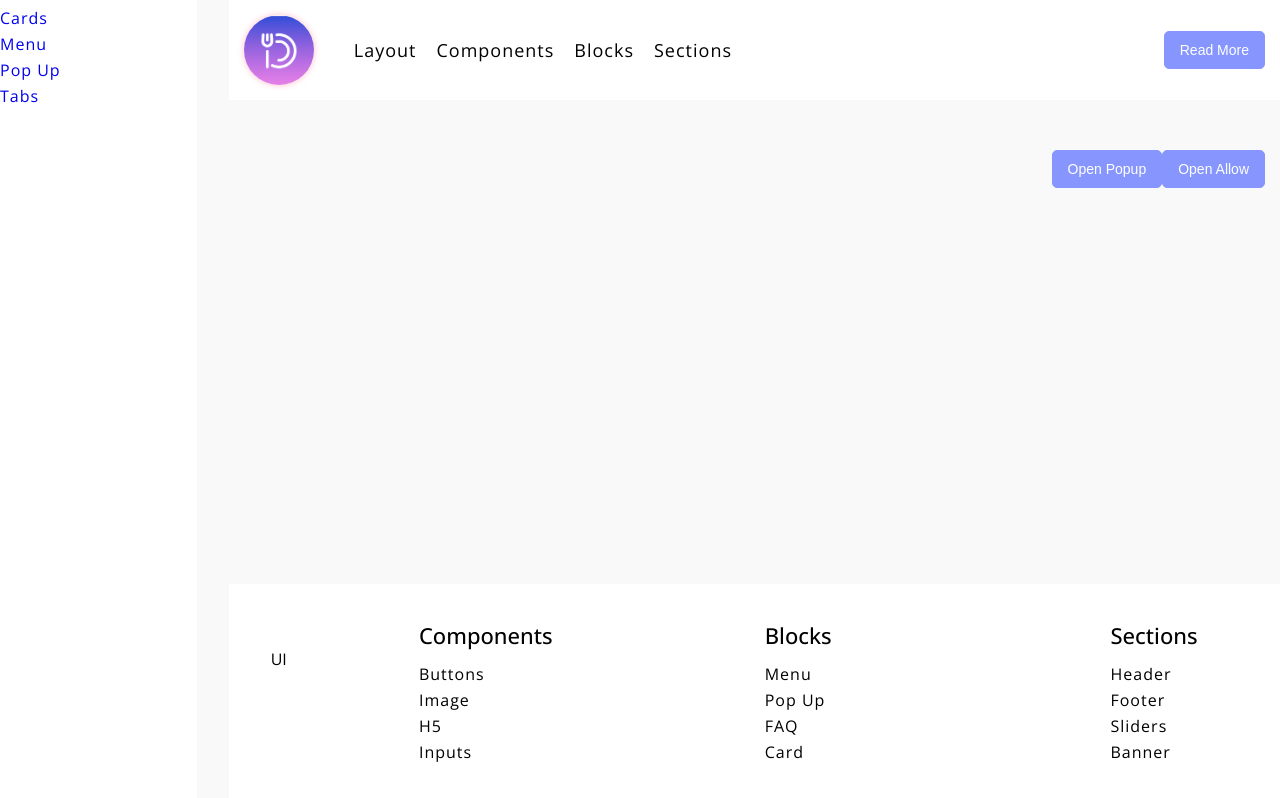
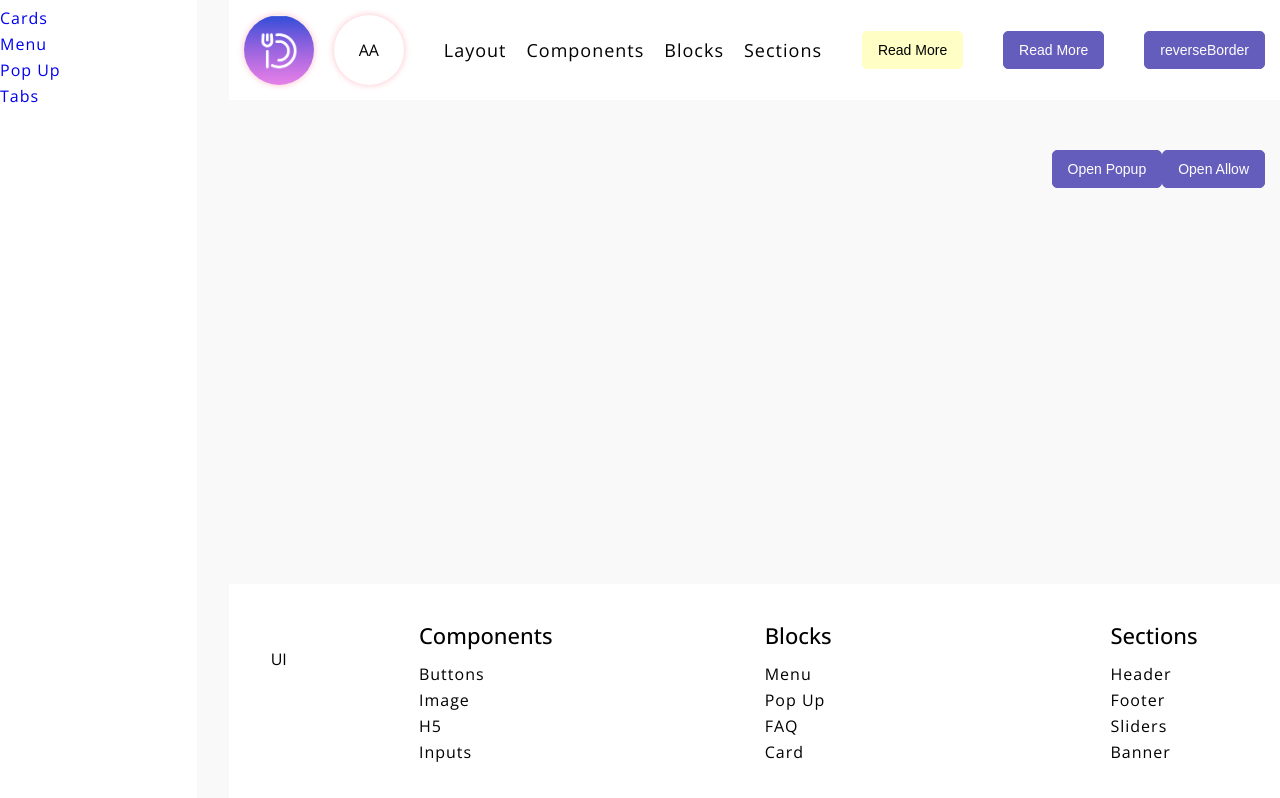
Before and after one commit to IliaRyzhenkov/lib-components, a React (Create React App) app: page /blocks/pop-up in a window 1280 px wide. Built offline with nearby package versions, Linux system fonts and the light colour scheme.

Commit message:
add theme

```diff
--- a/package.json
+++ b/package.json
@@ -10,6 +10,7 @@
     "@types/node": "^16.18.37",
     "@types/react": "^18.2.14",
     "@types/react-dom": "^18.2.6",
+    "mobx-react": "^9.0.0",
     "react": "^18.2.0",
     "react-dom": "^18.2.0",
     "react-router-dom": "^6.14.0",
@@ -41,5 +42,8 @@
       "last 1 firefox version",
       "last 1 safari version"
     ]
+  },
+  "devDependencies": {
+    "@babel/plugin-proposal-private-property-in-object": "^7.21.11"
   }
 }
--- a/src/App.tsx
+++ b/src/App.tsx
@@ -1,4 +1,3 @@
-import React from 'react';
 import { Route, Routes } from 'react-router-dom';
 import Header from './project/header';
 import Footer from './project/footer';
--- a/src/my-lib/components/buttons.tsx
+++ b/src/my-lib/components/buttons.tsx
@@ -1,10 +1,11 @@
 import styled from 'styled-components'
 import { IBorder, IDisplay, IFonts, IGlobal, IProportions } from '../models/global'
+import { defaultTheme } from '../theme/default-theme'
 
 
-interface IButton extends IDisplay, IProportions, IFonts, IBorder, IGlobal{
- opacity?:number,
- hover?: 'reverse' | 'reverseBorder' | 'opacity',
+interface IButton extends IDisplay, IProportions, IFonts, IBorder, IGlobal {
+  opacity?: number,
+  hover?: 'reverse' | 'reverseBorder' | 'opacity',
 }
 
 interface BtnLink extends IButton {
@@ -39,20 +40,20 @@
   max-width: ${(p) => p.maxW};
 
 
-  border:${(p) => p.border?? `1px solid ${p.bg ?? '#8696FE'}`};
+  border:${(p) => p.border ?? `1px solid ${p.bg ?? p.theme.primary}`};
   border-radius: ${(p) => p.br ?? '5px'};
-  box-shadow:${(p) => p.customShadow ? `0px 0px 9px ${p.shadowcolor ?? p.bg ?? '#8696FE'}` : false};
+  box-shadow:${(p) => p.customShadow ? `0px 0px 9px ${p.shadowcolor ?? p.bg ?? p.theme.primary}` : false};
   box-shadow:
-  ${(p) => p.shadow == 'variant-1' ? `${p.shadowcolor ?? 'rgba(100, 100, 111, 0.2)'} 0px 7px 29px 0px;`:
-         p.shadow == 'variant-2' ? `${p.shadowcolor ?? 'rgba(99, 99, 99, 0.2)'} 0px 2px 8px 0px;`:
-         p.shadow == 'variant-3' ? `${p.shadowcolor ?? 'rgba(0, 0, 0, 0.05)'} 6px 2px 16px 0px, rgba(255, 255, 255, 0.8) -6px -2px 16px 0px;`:
-         p.shadow == 'variant-4' ? `${p.shadowcolor ?? 'rgba(99, 99, 99, 0.2)'} 6px 2px 16px 0px, rgba(255, 255, 255, 0.8) -6px -2px 16px 0px;`:
-         p.shadow == 'variant-5' ? `${p.shadowcolor ?? 'rgba(0, 0, 0, 0.15)'} 2.4px 2.4px 3.2px;`:
-         p.shadow == 'variant-6' ? `${p.shadowcolor ?? 'rgba(0, 0, 0, 0.15)'} 0px 2px 8px 0px, rgba(0, 0, 0, 0.05) 0px 5px 10px`: false
-   };
+  ${(p) => p.shadow == 'variant-1' ? `${p.shadowcolor ?? 'rgba(100, 100, 111, 0.2)'} 0px 7px 29px 0px;` :
+    p.shadow == 'variant-2' ? `${p.shadowcolor ?? 'rgba(99, 99, 99, 0.2)'} 0px 2px 8px 0px;` :
+      p.shadow == 'variant-3' ? `${p.shadowcolor ?? 'rgba(0, 0, 0, 0.05)'} 6px 2px 16px 0px, rgba(255, 255, 255, 0.8) -6px -2px 16px 0px;` :
+        p.shadow == 'variant-4' ? `${p.shadowcolor ?? 'rgba(99, 99, 99, 0.2)'} 6px 2px 16px 0px, rgba(255, 255, 255, 0.8) -6px -2px 16px 0px;` :
+          p.shadow == 'variant-5' ? `${p.shadowcolor ?? 'rgba(0, 0, 0, 0.15)'} 2.4px 2.4px 3.2px;` :
+            p.shadow == 'variant-6' ? `${p.shadowcolor ?? 'rgba(0, 0, 0, 0.15)'} 0px 2px 8px 0px, rgba(0, 0, 0, 0.05) 0px 5px 10px` : false
+  };
 
-  color: ${(p) => p.color ?? 'white'};
-  background: ${(p) => p.bg ?? '#8696FE'};
+  color: ${(p) => p.color ?? p.theme.fontPrimary};
+  background: ${(p) => p.bg ?? p.theme.primary};
   padding: ${(p) => p.p ?? '10px 15px'};
   padding-top: ${(p) => p.pt};
   padding-bottom: ${(p) => p.pb};
@@ -65,11 +66,25 @@
   margin-right: ${(p) => p.mr};
   ${(p) => p.sx};
    &:hover {
-    background-color: ${(p)=> p.hover == 'reverse' || p.hover == 'reverseBorder' ? p.color ?? 'white' : false };
-    color: ${(p)=> p.hover == 'reverse' || p.hover == 'reverseBorder' ? p.bg ?? '#8696FE' : false };
-    border: ${(p)=> p.hover == 'reverse' ? `1px solid ${ p.color ?? 'white' }` : false };
+    background-color: ${(p) => p.hover == 'reverse' || p.hover == 'reverseBorder'
+    ? p.color ?? p.theme.fontPrimary
+    : p.hover == 'opacity'
+      ? false
+      : p.theme.secondary};
+
+    color: ${(p) => p.hover == 'reverse' || p.hover == 'reverseBorder'
+    ? p.bg ?? p.theme.primary
+    : p.hover == 'opacity'
+      ? false
+    : p.theme.fontSecondary};
+
+    border: ${(p) => p.hover == 'reverse'
+    ? `1px solid ${p.color ?? p.theme.fontPrimary}`
+    :  p.hover == ('reverseBorder' || 'opacity')
+    ? `1px solid ${ p.bg ?? p.theme.primary}`
+    : `1px solid ${p.theme.secondary}`};
     box-shadow:none;
-    opacity: ${(p)=> p.hover == 'opacity' ? 0.7 : false}
+    opacity: ${(p) => p.hover == 'opacity' ? 0.7 : false}
    }
 `
 
@@ -101,20 +116,20 @@
   text-align: ${(p) => p.textAlign};
   text-transform: ${(p) => p.textTransform};
 
-  border:${(p) => p.border?? `1px solid ${p.bg ?? '#8696FE'}`};
+  border:${(p) => p.border ?? `1px solid ${p.bg ?? p.theme.primary}`};
   border-radius: ${(p) => p.br ?? '5px'};
-  box-shadow:${(p) => p.customShadow ? `0px 0px 9px ${p.shadowcolor ?? p.bg ?? '#8696FE'}` : false};
+  box-shadow:${(p) => p.customShadow ? `0px 0px 9px ${p.shadowcolor ?? p.bg ?? p.theme.primary}` : false};
   box-shadow:
-  ${(p) => p.shadow == 'variant-1' ? `${p.shadowcolor ?? 'rgba(100, 100, 111, 0.2)'} 0px 7px 29px 0px;`:
-         p.shadow == 'variant-2' ? `${p.shadowcolor ?? 'rgba(99, 99, 99, 0.2)'} 0px 2px 8px 0px;`:
-         p.shadow == 'variant-3' ? `${p.shadowcolor ?? 'rgba(0, 0, 0, 0.05)'} 6px 2px 16px 0px, rgba(255, 255, 255, 0.8) -6px -2px 16px 0px;`:
-         p.shadow == 'variant-4' ? `${p.shadowcolor ?? 'rgba(99, 99, 99, 0.2)'} 6px 2px 16px 0px, rgba(255, 255, 255, 0.8) -6px -2px 16px 0px;`:
-         p.shadow == 'variant-5' ? `${p.shadowcolor ?? 'rgba(0, 0, 0, 0.15)'} 2.4px 2.4px 3.2px;`:
-         p.shadow == 'variant-6' ? `${p.shadowcolor ?? 'rgba(0, 0, 0, 0.15)'} 0px 2px 8px 0px, rgba(0, 0, 0, 0.05) 0px 5px 10px`: false
-   };
+  ${(p) => p.shadow == 'variant-1' ? `${p.shadowcolor ?? 'rgba(100, 100, 111, 0.2)'} 0px 7px 29px 0px;` :
+    p.shadow == 'variant-2' ? `${p.shadowcolor ?? 'rgba(99, 99, 99, 0.2)'} 0px 2px 8px 0px;` :
+      p.shadow == 'variant-3' ? `${p.shadowcolor ?? 'rgba(0, 0, 0, 0.05)'} 6px 2px 16px 0px, rgba(255, 255, 255, 0.8) -6px -2px 16px 0px;` :
+        p.shadow == 'variant-4' ? `${p.shadowcolor ?? 'rgba(99, 99, 99, 0.2)'} 6px 2px 16px 0px, rgba(255, 255, 255, 0.8) -6px -2px 16px 0px;` :
+          p.shadow == 'variant-5' ? `${p.shadowcolor ?? 'rgba(0, 0, 0, 0.15)'} 2.4px 2.4px 3.2px;` :
+            p.shadow == 'variant-6' ? `${p.shadowcolor ?? 'rgba(0, 0, 0, 0.15)'} 0px 2px 8px 0px, rgba(0, 0, 0, 0.05) 0px 5px 10px` : false
+  };
 
-  color: ${(p) => p.color ?? 'white'};
-  background: ${(p) => p.bg ?? '#8696FE'};
+color: ${(p) => p.color ?? p.theme.fontPrimary};
+  background: ${(p) => p.bg ?? p.theme.primary};
   padding: ${(p) => p.p ?? '10px 15px'};
   padding-top: ${(p) => p.pt};
   padding-bottom: ${(p) => p.pb};
@@ -126,11 +141,28 @@
   margin-left: ${(p) => p.ml};
   margin-right: ${(p) => p.mr};
   ${(p) => p.sx};
-   &:hover {
-    background-color: ${(p)=> p.hover == 'reverse' || p.hover == 'reverseBorder' ? p.color ?? 'white' : false };
-    color: ${(p)=> p.hover == 'reverse' || p.hover == 'reverseBorder' ? p.bg ?? '#8696FE' : false };
-    border: ${(p)=> p.hover == 'reverse' ? `1px solid ${ p.color ?? 'white' }` : false };
+  &:hover {
+    background-color: ${(p) => p.hover == 'reverse' || p.hover == 'reverseBorder'
+    ? p.color ?? p.theme.fontPrimary
+    : p.hover == 'opacity'
+      ? false
+      : p.theme.secondary};
+
+    color: ${(p) => p.hover == 'reverse' || p.hover == 'reverseBorder'
+    ? p.bg ?? p.theme.primary
+    : p.hover == 'opacity'
+      ? false
+    : p.theme.fontSecondary};
+
+    border: ${(p) => p.hover == 'reverse'
+    ? `1px solid ${p.color ?? p.theme.fontPrimary}`
+    :  p.hover == ('reverseBorder' || 'opacity')
+    ? `1px solid ${ p.bg ?? p.theme.primary}`
+    : `1px solid ${p.theme.secondary}`};
     box-shadow:none;
-    opacity: ${(p)=> p.hover == 'opacity' ? 0.7 : false}
+    opacity: ${(p) => p.hover == 'opacity' ? 0.7 : false}
    }
 `
+Button.defaultProps = BtnLink.defaultProps = {
+  theme: defaultTheme
+}
--- a/src/my-lib/components/form.tsx
+++ b/src/my-lib/components/form.tsx
@@ -1,4 +1,4 @@
-import React, { InputHTMLAttributes } from 'react';
+import { InputHTMLAttributes } from 'react';
 import styled from 'styled-components';
 import { IBorder, IDisplay, IFonts, IGlobal, IProportions } from '../models/global';
 
--- a/src/my-lib/components/image.tsx
+++ b/src/my-lib/components/image.tsx
@@ -7,6 +7,7 @@
   shadowcolor?: string
   size?:string
   shadowHover?: string
+  type?: 'primary' | 'secondary'
 }
 
 interface IImage extends IProportions {
--- /dev/null
+++ b/src/my-lib/theme/default-theme.ts
@@ -0,0 +1,13 @@
+export let defaultTheme = {
+  primary: '#655DBB',
+  fontPrimary: 'white',
+
+  secondary: '#BFACE2',
+  fontSecondary: '#ECF2FF',
+
+  paper: 'white',
+  fontColor: 'black',
+
+  shadowColor: 'grey',
+  bg: '#ECF2FF',
+}
--- a/src/project/content/components/list.tsx
+++ b/src/project/content/components/list.tsx
@@ -1,4 +1,3 @@
-import { Image } from "../../../my-lib/components/image"
 import { List, ListItem } from "../../../my-lib/components/list"
 
 const ComponentsList = () => {
--- a/src/project/header/index.tsx
+++ b/src/project/header/index.tsx
@@ -1,10 +1,12 @@
 import React from 'react';
 import { NavLink } from 'react-router-dom';
-import {Box, Col, Container, Row} from '../../my-lib/layout';
+import { Box, Container, Row } from '../../my-lib/layout';
 import { Avatar, Image } from '../../my-lib/components/image';
 import { Menu, MenuItem } from '../../my-lib/blocks/menu';
 import { LHeader } from '../../my-lib/sections/header';
 import { Button } from '../../my-lib/components/buttons';
+import { ThemeProvider } from 'styled-components';
+import { defaultTheme } from '../../my-lib/theme/default-theme';
 
 
 const menuItems = [
@@ -14,16 +16,26 @@
   { link: '/sections', name: 'Sections' },
 ]
 const Header = () => {
+  const redTheme = { ...defaultTheme,
+     primary: '#FFFEC4',
+     secondary: '#FF9B9B',
+     fontPrimary: 'black',
+     fontSecondary: 'white'
+  }
+
   return (
     <LHeader bg='#FFF'>
       <Container>
         <Row pt={'15px'} pb={'15px'} alignitems={'center'}>
           <Box display={'flex'}>
             <NavLink to={'/'}>
-               <Avatar shadowcolor={'pink'} shadow={'true'} size={'70px'} mr={'20px'}>
-              <Image src="/logo.png" alt="logo" />
-            </Avatar>
+              <Avatar shadowcolor={'pink'} shadow={'true'} size={'70px'} mr={'20px'}>
+                <Image src="/logo.png" alt="logo" />
+              </Avatar>
             </NavLink>
+            <Avatar shadowcolor={'pink'} shadow={'true'} size={'70px'} mr={'20px'}>
+               AA
+              </Avatar>
 
             <Menu display={'flex'}>
               {
@@ -33,7 +45,11 @@
               }
             </Menu>
           </Box>
-          <Button hover={'reverseBorder'}>Read More</Button>
+          <ThemeProvider theme={redTheme}>
+            <Button >Read More</Button>
+          </ThemeProvider>
+          <Button>Read More</Button>
+          <Button hover={'reverseBorder'}>reverseBorder</Button>
         </Row>
       </Container>
     </LHeader>
```
Also changed, not shown: 1 other file (tests, documents, lock files or other folders).
